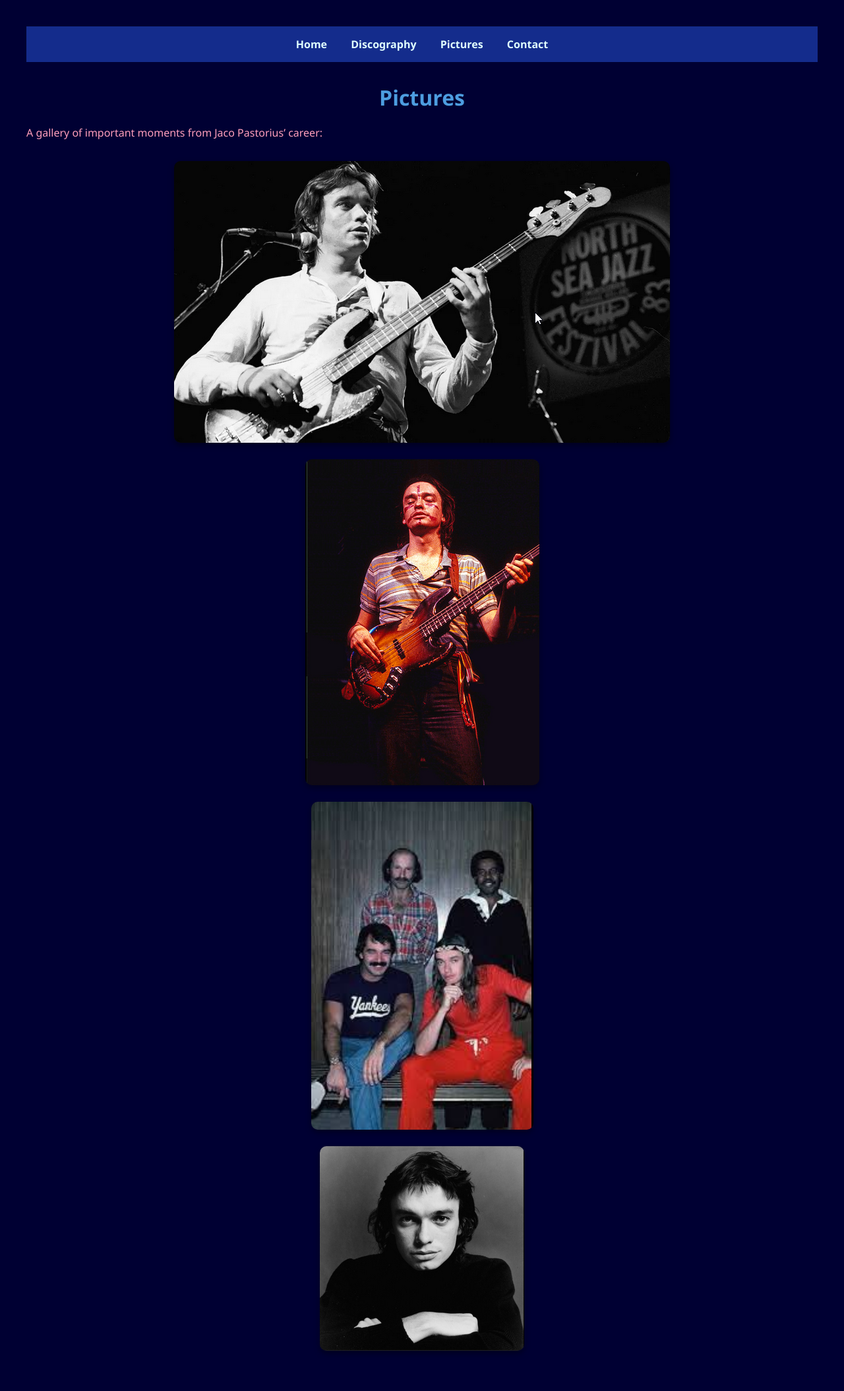
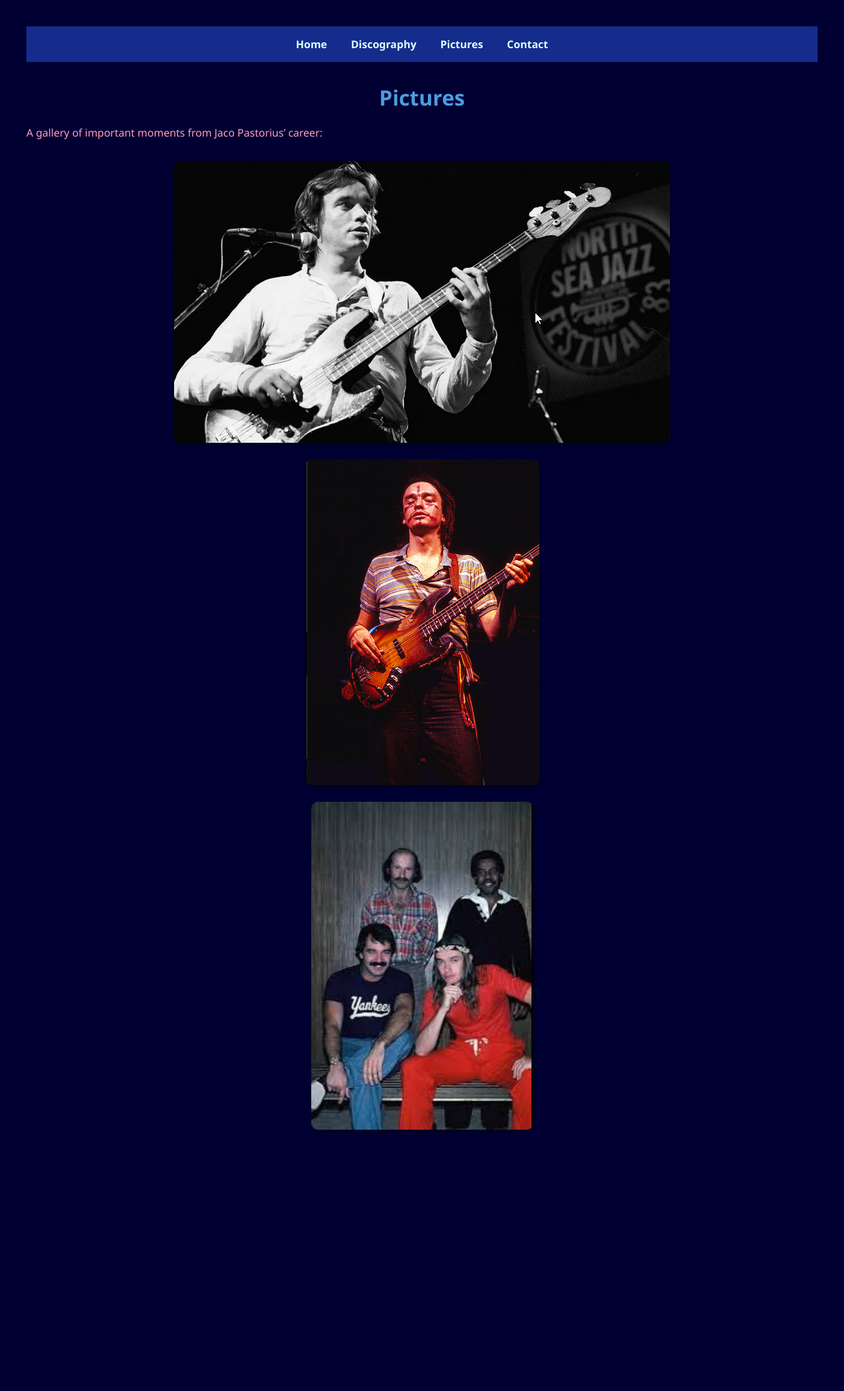
Before and after one commit to ashenone631/ashenone631.github.io, a Jekyll site: the page built from pictures.md, in a window 1280 px wide. Shown: the whole page at 66% size. Built offline with Jekyll 4.4.1, drawn with Linux system fonts in a browser that asks for light colours; after the commit the page ends 1773 px from its top, so only the background shows below that.

Commit message:
Update pictures.md

```diff
--- a/pictures.md
+++ b/pictures.md
@@ -10,7 +10,8 @@ A gallery of important moments from Jaco Pastorius' career:
 <div class="gallery">
   <div class="tooltip">
     <img src="/assets/img/jaco1.png" alt="Jaco live" />
-    <span class="tooltiptext">North Sea Jazz Festival ,         July 10, 1983 </span>
+    <span class="tooltiptext">North Sea Jazz Festival
+      July 10, 1983 </span>
   </div>
   <div class="tooltip">
     <img src="/assets/img/jaco2.png" alt="Jaco live" />
@@ -20,8 +21,4 @@ A gallery of important moments from Jaco Pastorius' career:
     <img src="/assets/img/jaco3.png" alt="Jaco live" />
     <span class="tooltiptext"> A photo with his most well known Group Weather Report</span>
   </div>
-  <div class="tooltip">
-    <img src="/assets/img/jaco4.png" alt="Jaco live" />
-    <span class="tooltiptext">His first album Cover      1976</span>
-  </div>
 </div>
```
